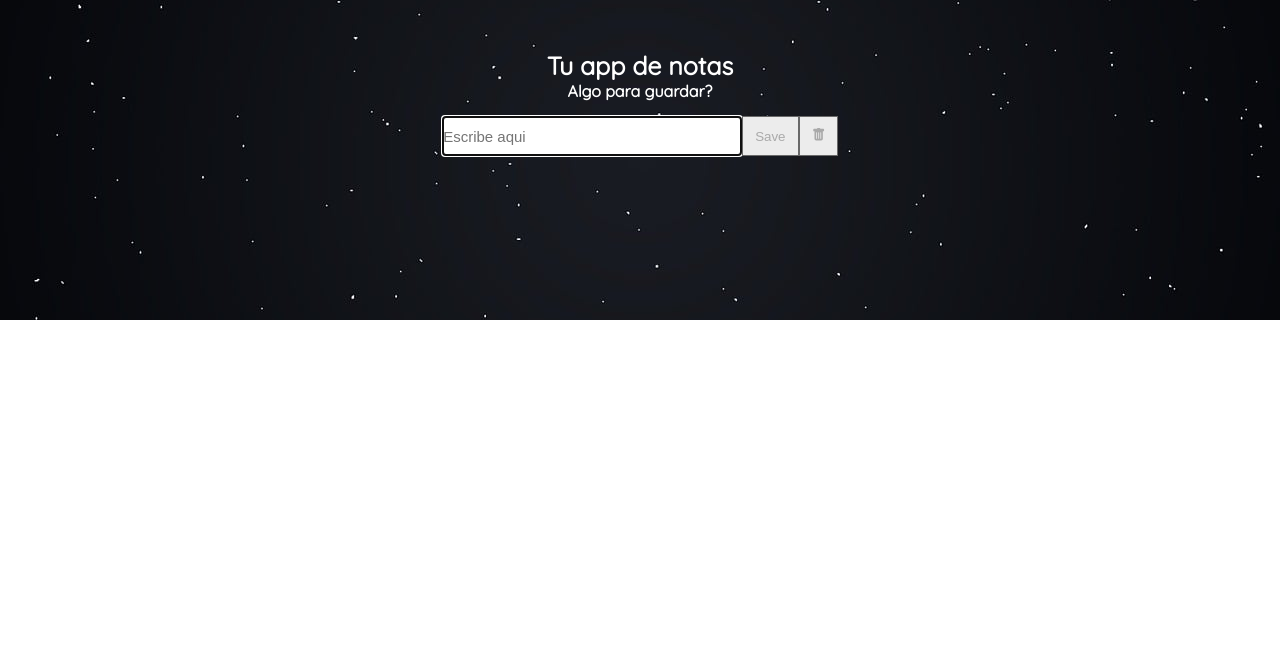
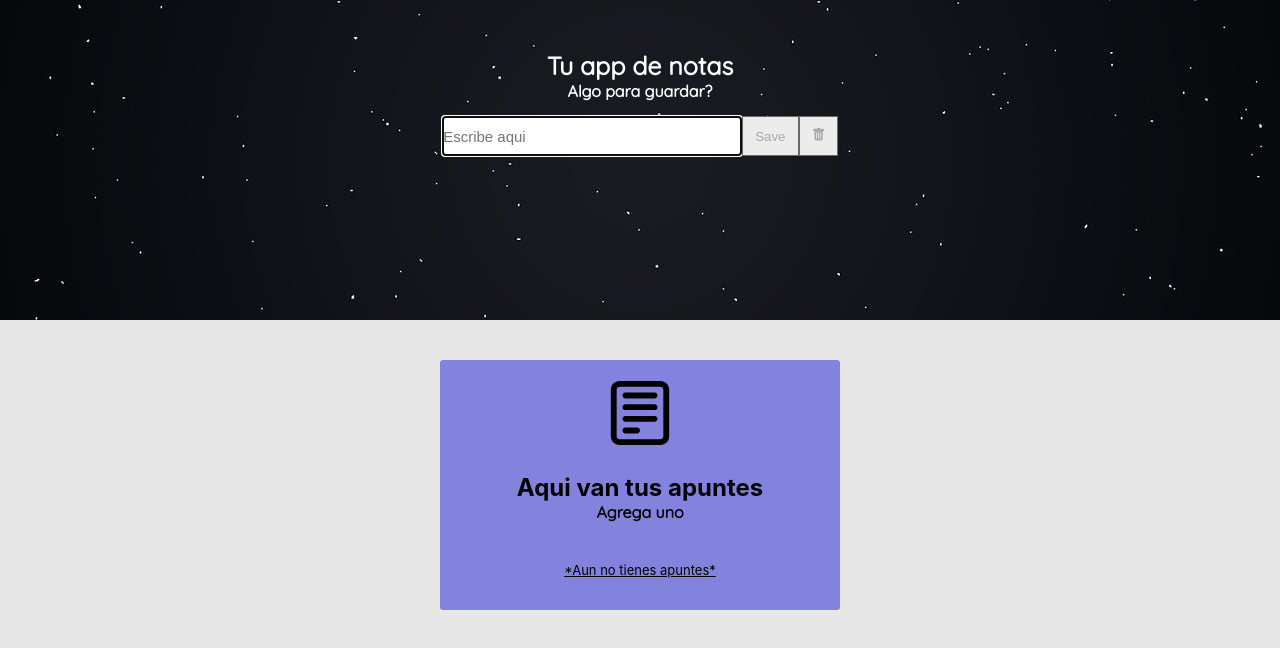
Before and after one commit to Danilo1103/New-Task-TypeScript, a React (Create React App) app: page / in a window 1280 px wide. Shown: the top 648 px of the page. Built offline with nearby package versions, Linux system fonts and the light colour scheme.

Commit message:
Task-Typescript

```diff
--- a/src/App.css
+++ b/src/App.css
@@ -1,5 +1,8 @@
 @import url('https://fonts.googleapis.com/css2?family=Quicksand:wght@300&display=swap');
 @import url('https://fonts.googleapis.com/css2?family=Quicksand&display=swap');
+body{
+    background-color: rgb(231, 231, 231);
+}
 
 *{
     margin: 0;
--- /dev/null
+++ b/src/components/EmptyList.tsx
@@ -0,0 +1,13 @@
+import { CgNotes } from "react-icons/cg"
+import "../styles/EmptyList.css"
+
+export default function EmptyList(): JSX.Element {
+    return(
+        <div className="none-container">
+                <CgNotes className="icon"/>
+                <h2>Aqui van tus apuntes</h2>
+                <h4>Agrega uno</h4>
+                <p>*Aun no tienes apuntes*</p>
+            </div>
+    )
+}
--- a/src/components/List.tsx
+++ b/src/components/List.tsx
@@ -1,6 +1,8 @@
 import useNewForm from "../hooks/useNewTask"
 import { OnTask } from "../types"
 import "../styles/List.css"
+import { useEffect } from "react"
+import EmptyList from "./EmptyList"
 
 interface Props {
     taskValues: Array<OnTask>
@@ -65,6 +67,10 @@ export default function List({ taskValues, onNewTasks, resetTask }: Props) {
         onNewTasks(newTasks)
     }
 
+    useEffect(() => {
+        console.log(taskValues);
+    },[taskValues])
+
     const deleteTask = (i: number) => {
         const deleteTasks: OnTask[] = [...taskValues]
         deleteTasks.splice(i, 1)
@@ -87,7 +93,8 @@ export default function List({ taskValues, onNewTasks, resetTask }: Props) {
 
     return (
         <div>
-            {renderList()}
+            { taskValues.length > 0 ? renderList() :
+            <EmptyList/>}
         </div>
     )
 }
--- /dev/null
+++ b/src/styles/EmptyList.css
@@ -0,0 +1,28 @@
+.none-container{
+    display: flex;
+    flex-direction: column;
+    justify-content: center;
+    align-items: center;
+    background-color: rgb(131, 131, 221);
+    width: 400px;
+    margin: auto;
+    height: 250px;
+    margin-top: 40px;
+    border-radius: 3px;
+}
+
+.icon{
+    width: 70px;
+    height: 80px;
+    margin: -20px 0 20px 0;
+}
+
+.none-container h4{
+    color: black;
+}
+
+.none-container p{
+    margin-top: 40px;
+    font-size: 13px;
+    text-decoration: underline;
+}
```
Also changed, not shown: src/styles/List.css (line endings or trailing spaces).
